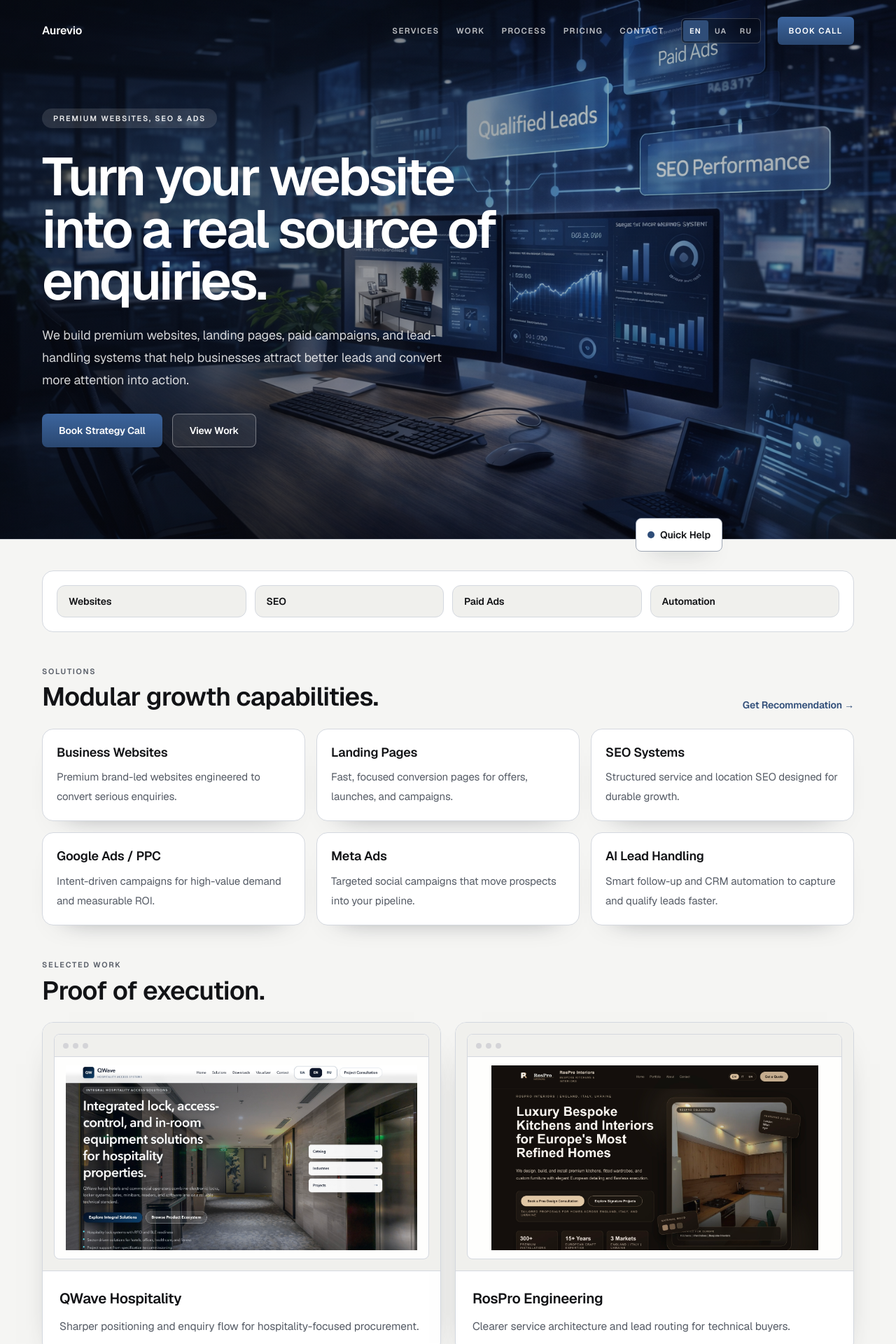
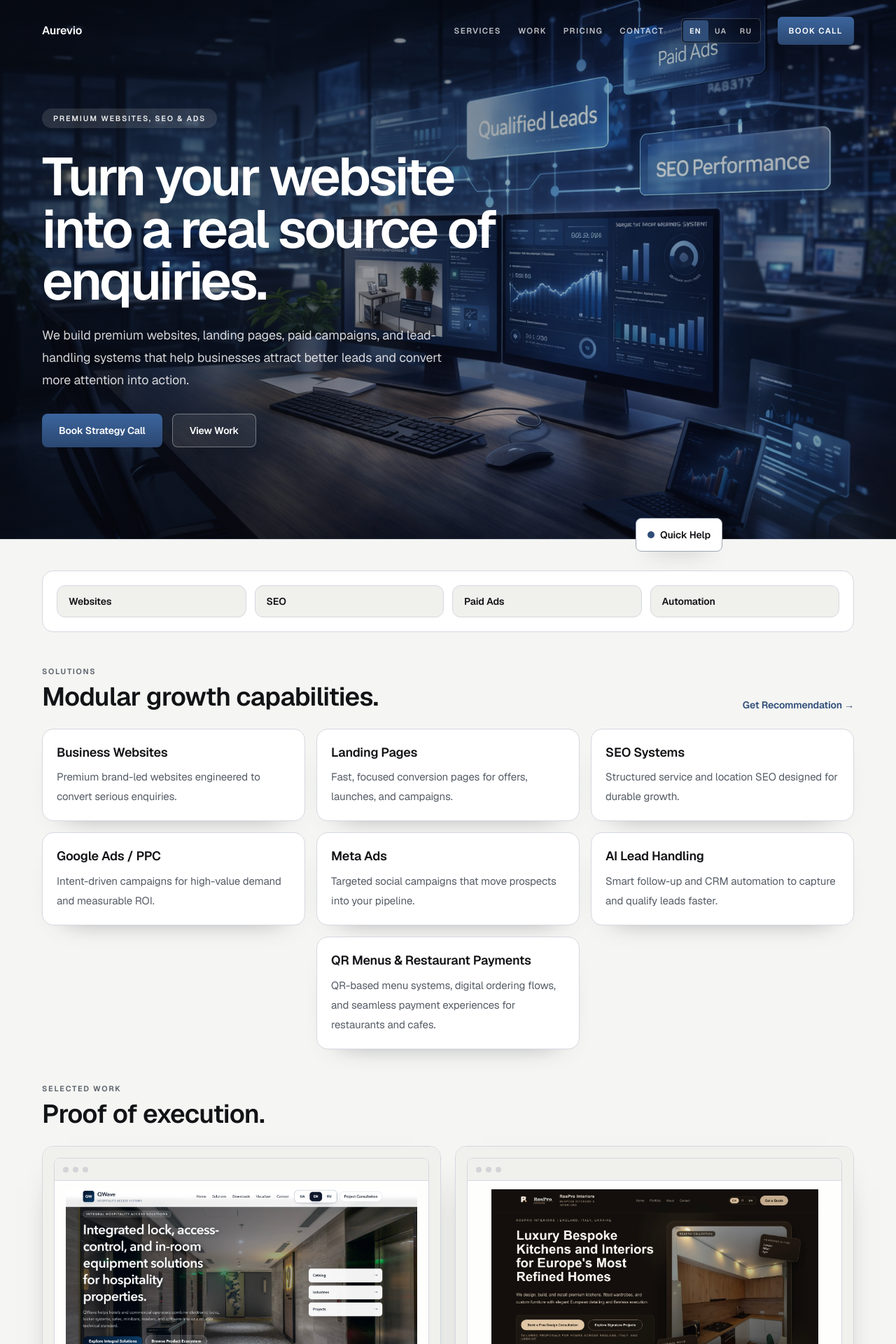
Before and after one commit to Upiter-p/aurevio-website, a Next.js app: page / in a window 1280 px wide. Shown: the top 1920 px of the page at 70% size. Built offline with nearby package versions, Linux system fonts and the light colour scheme.

Commit message:
Refine Aurevio homepage layout and quick help positioning

```diff
--- a/src/components/home/homepage.tsx
+++ b/src/components/home/homepage.tsx
@@ -124,9 +124,6 @@ function MobileMenuOverlay({ open, close, copy, lang }: MobileMenuOverlayProps)
           <a href="#work" onClick={close} className="rounded-lg px-2 py-1.5 hover:bg-white/10">
             {copy.nav.work}
           </a>
-          <a href="#smart-help" onClick={close} className="rounded-lg px-2 py-1.5 hover:bg-white/10">
-            {copy.nav.process}
-          </a>
           <a href="#packages" onClick={close} className="rounded-lg px-2 py-1.5 hover:bg-white/10">
             {copy.nav.pricing}
           </a>
@@ -228,9 +225,6 @@ export function HomePage() {
               <a href="#work" className="hover:text-white">
                 {copy.nav.work}
               </a>
-              <a href="#smart-help" className="hover:text-white">
-                {copy.nav.process}
-              </a>
               <a href="#packages" className="hover:text-white">
                 {copy.nav.pricing}
               </a>
@@ -320,10 +314,14 @@ export function HomePage() {
           </header>
 
           <div className="grid gap-4 sm:grid-cols-2 lg:grid-cols-3">
-            {copy.solutions.items.map((item) => (
+            {copy.solutions.items.map((item, index) => (
               <article
                 key={item.title}
-                className="rounded-2xl border border-[var(--line-soft)] bg-[var(--surface-main)] p-5 shadow-[0_18px_40px_-35px_rgba(14,19,28,0.7)]"
+                className={`rounded-2xl border border-[var(--line-soft)] bg-[var(--surface-main)] p-5 shadow-[0_18px_40px_-35px_rgba(14,19,28,0.7)] ${
+                  copy.solutions.items.length % 3 === 1 && index === copy.solutions.items.length - 1
+                    ? "lg:col-start-2"
+                    : ""
+                }`}
               >
                 <h3 className="text-[1.12rem] font-semibold tracking-[-0.012em] text-[var(--text-main)]">{item.title}</h3>
                 <p className="mt-2 text-[0.94rem] leading-7 text-[var(--text-muted)]">{item.summary}</p>
--- a/src/components/home/translations.ts
+++ b/src/components/home/translations.ts
@@ -34,7 +34,6 @@ export type HomeTranslations = {
   nav: {
     services: string;
     work: string;
-    process: string;
     pricing: string;
     contact: string;
     bookCall: string;
@@ -125,7 +124,6 @@ export const homeTranslations: Record<Locale, HomeTranslations> = {
     nav: {
       services: "Services",
       work: "Work",
-      process: "Process",
       pricing: "Pricing",
       contact: "Contact",
       bookCall: "Book Call",
@@ -170,6 +168,11 @@ export const homeTranslations: Record<Locale, HomeTranslations> = {
         {
           title: "AI Lead Handling",
           summary: "Smart follow-up and CRM automation to capture and qualify leads faster.",
+        },
+        {
+          title: "QR Menus & Restaurant Payments",
+          summary:
+            "QR-based menu systems, digital ordering flows, and seamless payment experiences for restaurants and cafes.",
         },
       ],
     },
@@ -337,7 +340,6 @@ export const homeTranslations: Record<Locale, HomeTranslations> = {
     nav: {
       services: "Послуги",
       work: "Роботи",
-      process: "Процес",
       pricing: "Ціни",
       contact: "Контакт",
       bookCall: "Замовити дзвінок",
@@ -382,6 +384,11 @@ export const homeTranslations: Record<Locale, HomeTranslations> = {
         {
           title: "AI-обробка лідів",
           summary: "Розумний фолоу-ап і CRM-автоматизація для швидшої кваліфікації лідів.",
+        },
+        {
+          title: "QR-меню та оплати для ресторанів",
+          summary:
+            "QR-меню, цифрові сценарії замовлення та зручні платіжні рішення для ресторанів і кафе.",
         },
       ],
     },
@@ -549,7 +556,6 @@ export const homeTranslations: Record<Locale, HomeTranslations> = {
     nav: {
       services: "Услуги",
       work: "Работы",
-      process: "Процесс",
       pricing: "Цены",
       contact: "Контакт",
       bookCall: "Заказать звонок",
@@ -594,6 +600,11 @@ export const homeTranslations: Record<Locale, HomeTranslations> = {
         {
           title: "AI-обработка лидов",
           summary: "Умный фоллоу-ап и CRM-автоматизация для быстрого захвата и квалификации лидов.",
+        },
+        {
+          title: "QR-меню и оплаты для ресторанов",
+          summary:
+            "QR-меню, цифровые сценарии заказа и удобные платёжные решения для ресторанов и кафе.",
         },
       ],
     },
```
